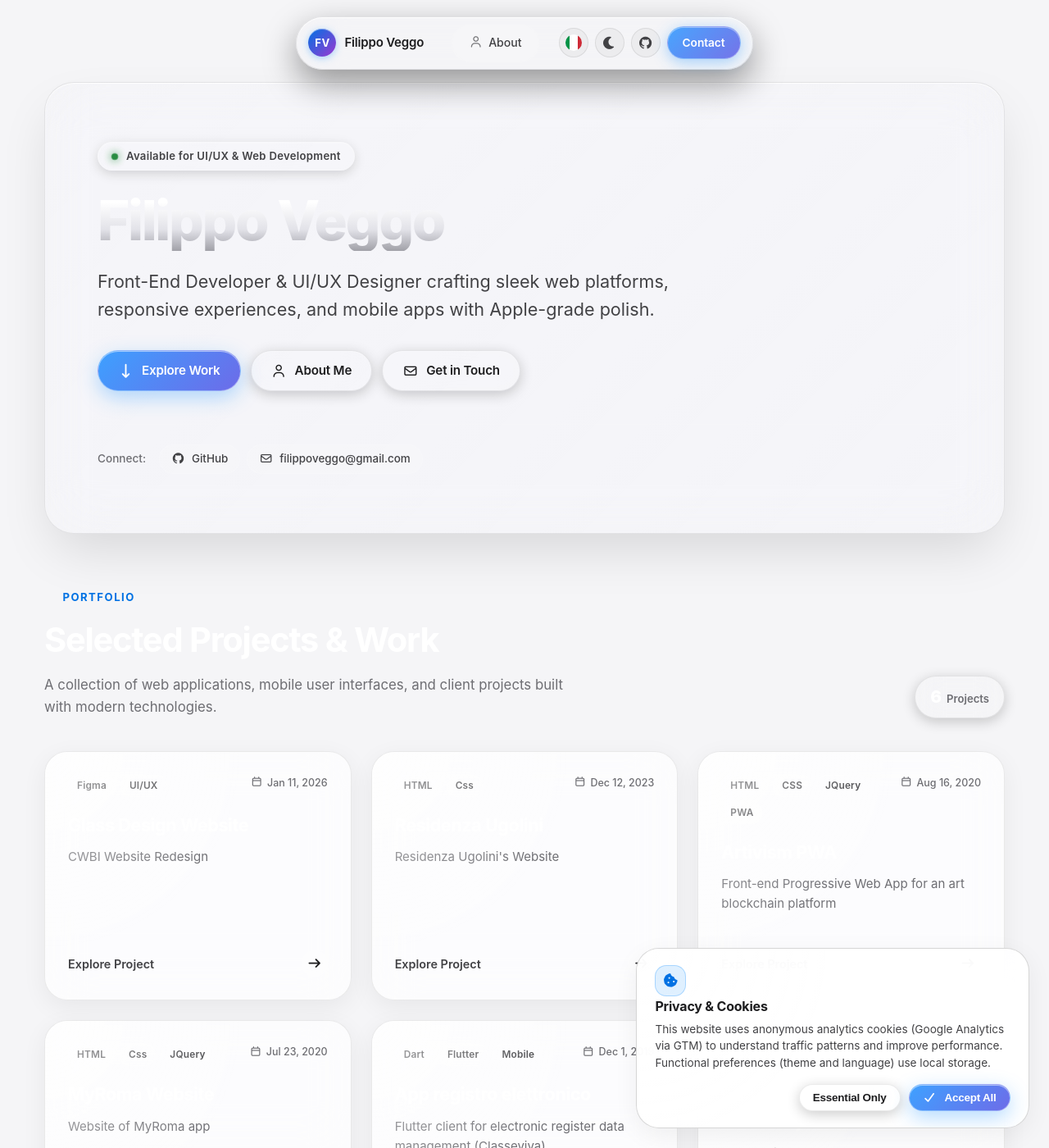
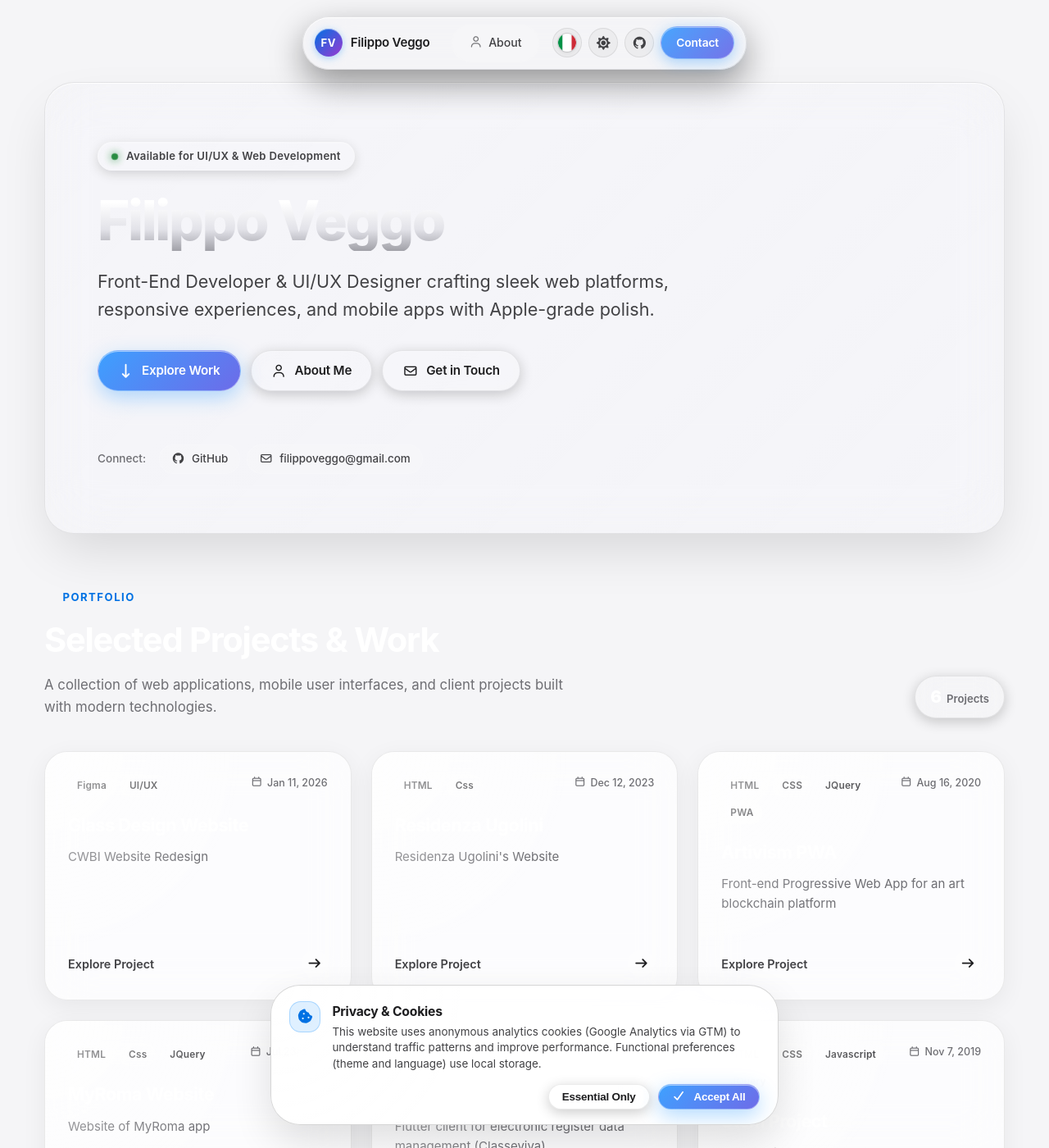
Before and after one commit to filippoveggo/filippoveggo.github.io, a Jekyll site: the page built from index.md, in a window 1280 px wide and 1400 px high. Shown: the whole window at 82% size. Built offline with Jekyll 4.4.1, drawn with Linux system fonts in a browser that asks for light colours.

Commit message:
style(theme): add responsive navbar fit, inverted moon/sun icons, flag styling, and floating banner CSS

```diff
--- a/_sass/_theme.scss
+++ b/_sass/_theme.scss
@@ -295,7 +295,9 @@ img {
   display: flex;
   align-items: center;
   justify-content: space-between;
-  gap: 1.5rem;
+  gap: clamp(8px, 1.3vw, 18px);
+  max-width: calc(100vw - 32px);
+  flex-wrap: nowrap;
   padding: 8px 14px 8px 10px;
   background: var(--glass-nav-bg);
   backdrop-filter: blur(28px) saturate(190%);
@@ -347,6 +349,12 @@ img {
   letter-spacing: -0.2px;
 }
 
+@media screen and (max-width: 860px) {
+  .nav-brand-name {
+    display: none;
+  }
+}
+
 .nav-brand:hover {
   background: rgba(255, 255, 255, 0.08);
 }
@@ -401,6 +409,7 @@ img {
   display: flex;
   align-items: center;
   gap: 8px;
+  flex-shrink: 0;
 }
 
 .nav-icon-btn {
@@ -416,37 +425,49 @@ img {
   font-size: 0.95rem;
   font-family: inherit;
   cursor: pointer;
+  padding: 0;
   transition: all var(--transition-fast);
 }
 
-.nav-lang-btn {
-  width: auto;
-  min-width: 44px;
-  padding: 0 10px;
-  border-radius: var(--radius-full);
-  gap: 5px;
-}
-
-.nav-lang-btn .lang-label {
-  font-size: 0.76rem;
-  font-weight: 700;
-  letter-spacing: 0.4px;
-}
-
-/* Theme switch icon visibility */
+.nav-flag-btn {
+  padding: 0;
+  overflow: hidden;
+}
+
+.nav-flag-icon {
+  display: inline-flex;
+  align-items: center;
+  justify-content: center;
+  width: 22px;
+  height: 22px;
+  border-radius: 50%;
+  overflow: hidden;
+  box-shadow: 0 0 0 1px rgba(255, 255, 255, 0.2), 0 2px 6px rgba(0, 0, 0, 0.25);
+  transition: transform var(--transition-fast), opacity var(--transition-fast);
+}
+
+html[data-theme="light"] .nav-flag-icon {
+  box-shadow: 0 0 0 1px rgba(0, 0, 0, 0.12), 0 2px 6px rgba(0, 0, 0, 0.08);
+}
+
+.nav-flag-btn:hover .nav-flag-icon {
+  transform: scale(1.08);
+}
+
+/* Theme switch icon visibility (Moon for dark theme, Sun for light theme) */
+.icon-theme-moon {
+  display: inline-block;
+}
+
 .icon-theme-sun {
-  display: inline-block;
-}
-
-.icon-theme-moon {
   display: none;
 }
 
+html[data-theme="light"] .icon-theme-moon {
+  display: none;
+}
+
 html[data-theme="light"] .icon-theme-sun {
-  display: none;
-}
-
-html[data-theme="light"] .icon-theme-moon {
   display: inline-block;
 }
 
@@ -1861,33 +1882,37 @@ figcaption {
 
 .cookie-banner-container {
   position: fixed;
-  bottom: 24px;
-  right: 24px;
-  max-width: 480px;
-  width: calc(100vw - 48px);
+  bottom: 28px;
+  left: 50%;
+  transform: translateX(-50%) translateY(0);
+  max-width: 620px;
+  width: calc(100vw - 32px);
   z-index: 1200;
   opacity: 1;
-  transform: translateY(0) scale(1);
   transition: opacity 0.35s cubic-bezier(0.16, 1, 0.3, 1), transform 0.35s cubic-bezier(0.16, 1, 0.3, 1);
   pointer-events: auto;
 }
 
 .cookie-banner-container.cookie-banner-hidden {
   opacity: 0;
-  transform: translateY(24px) scale(0.96);
+  transform: translateX(-50%) translateY(28px) scale(0.96);
   pointer-events: none;
 }
 
 .cookie-banner-pill {
-  padding: 1.25rem 1.4rem;
-  border-radius: var(--radius-lg);
+  padding: 1.15rem 1.4rem;
+  border-radius: var(--radius-xl);
   background: var(--glass-nav-scrolled);
-  backdrop-filter: blur(28px) saturate(190%);
-  -webkit-backdrop-filter: blur(28px) saturate(190%);
+  backdrop-filter: blur(32px) saturate(200%);
+  -webkit-backdrop-filter: blur(32px) saturate(200%);
   border: 1px solid var(--glass-border-hover);
-  box-shadow: var(--shadow-lg), var(--glass-specular-top);
+  box-shadow: 0 24px 60px rgba(0, 0, 0, 0.55), var(--glass-specular-top);
   position: relative;
   overflow: hidden;
+}
+
+html[data-theme="light"] .cookie-banner-pill {
+  box-shadow: 0 20px 48px rgba(0, 0, 0, 0.12), var(--glass-specular-top);
 }
 
 .cookie-banner-content {
@@ -1895,10 +1920,10 @@ figcaption {
   z-index: 2;
   display: flex;
   flex-direction: column;
-  gap: 1rem;
-}
-
-.cookie-banner-header {
+  gap: 0.9rem;
+}
+
+.cookie-banner-main {
   display: flex;
   align-items: flex-start;
   gap: 14px;
@@ -1915,7 +1940,7 @@ figcaption {
   display: flex;
   align-items: center;
   justify-content: center;
-  font-size: 1.1rem;
+  font-size: 1.15rem;
 }
 
 .cookie-text-wrap {
@@ -1923,8 +1948,8 @@ figcaption {
 }
 
 .cookie-banner-title {
-  margin: 0 0 4px 0;
-  font-size: 1rem;
+  margin: 0 0 3px 0;
+  font-size: 0.98rem;
   font-weight: 700;
   color: var(--text-primary);
   letter-spacing: -0.2px;
@@ -1932,8 +1957,8 @@ figcaption {
 
 .cookie-banner-text {
   margin: 0;
-  font-size: 0.85rem;
-  line-height: 1.5;
+  font-size: 0.84rem;
+  line-height: 1.45;
   color: var(--text-secondary);
 }
 
@@ -1945,7 +1970,7 @@ figcaption {
 }
 
 .cookie-action-btn {
-  padding: 8px 16px;
+  padding: 7px 16px;
   font-size: 0.84rem;
   border-radius: var(--radius-full);
 }
@@ -2004,11 +2029,16 @@ figcaption {
   }
 
   .cookie-banner-container {
-    bottom: calc(72px + env(safe-area-inset-bottom, 16px));
+    bottom: calc(84px + env(safe-area-inset-bottom, 16px));
     right: 16px;
     left: 16px;
+    transform: translateY(0);
     width: auto;
     max-width: none;
+  }
+
+  .cookie-banner-container.cookie-banner-hidden {
+    transform: translateY(24px) scale(0.96);
   }
 
   .cookie-banner-pill {
```
